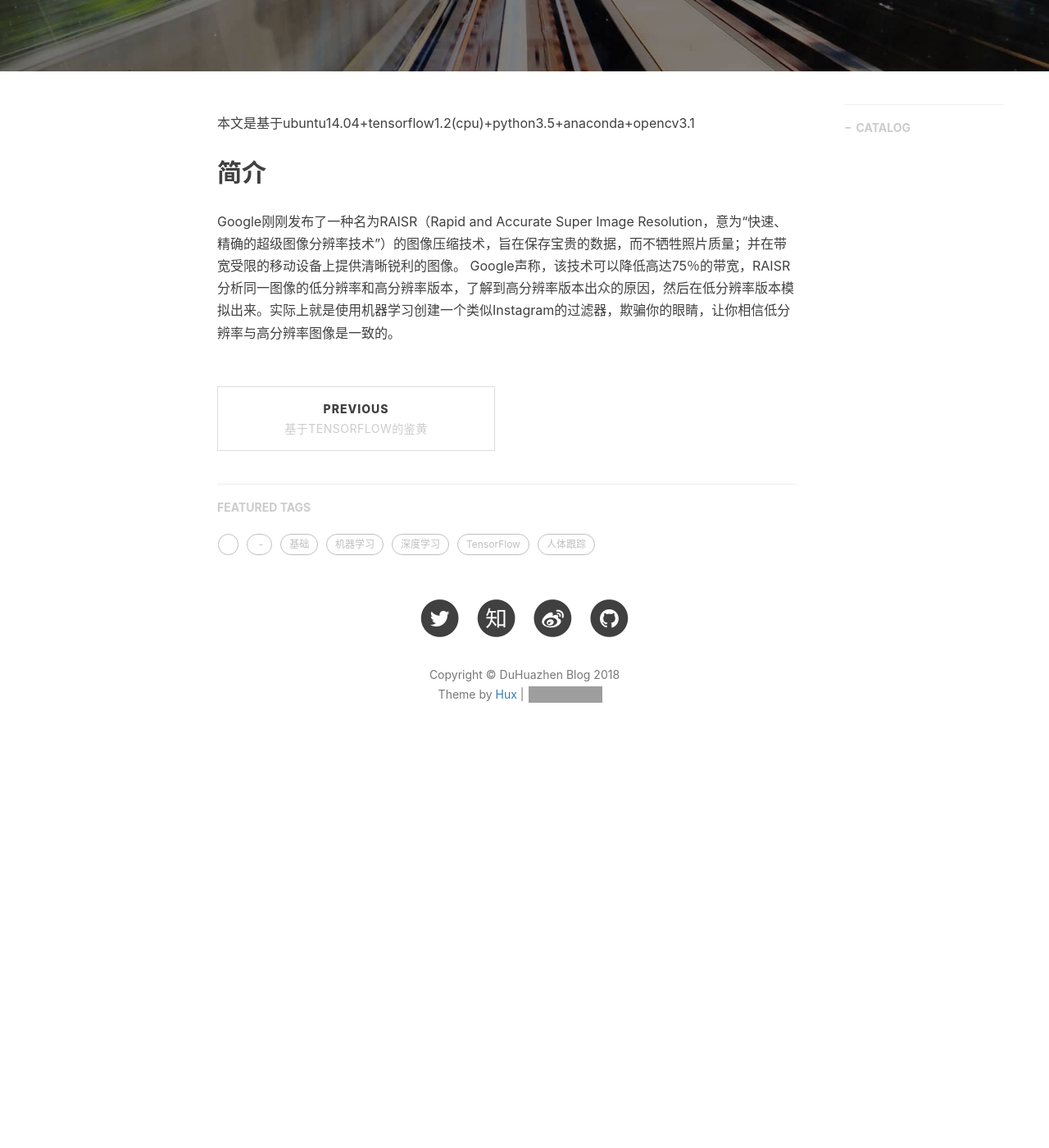
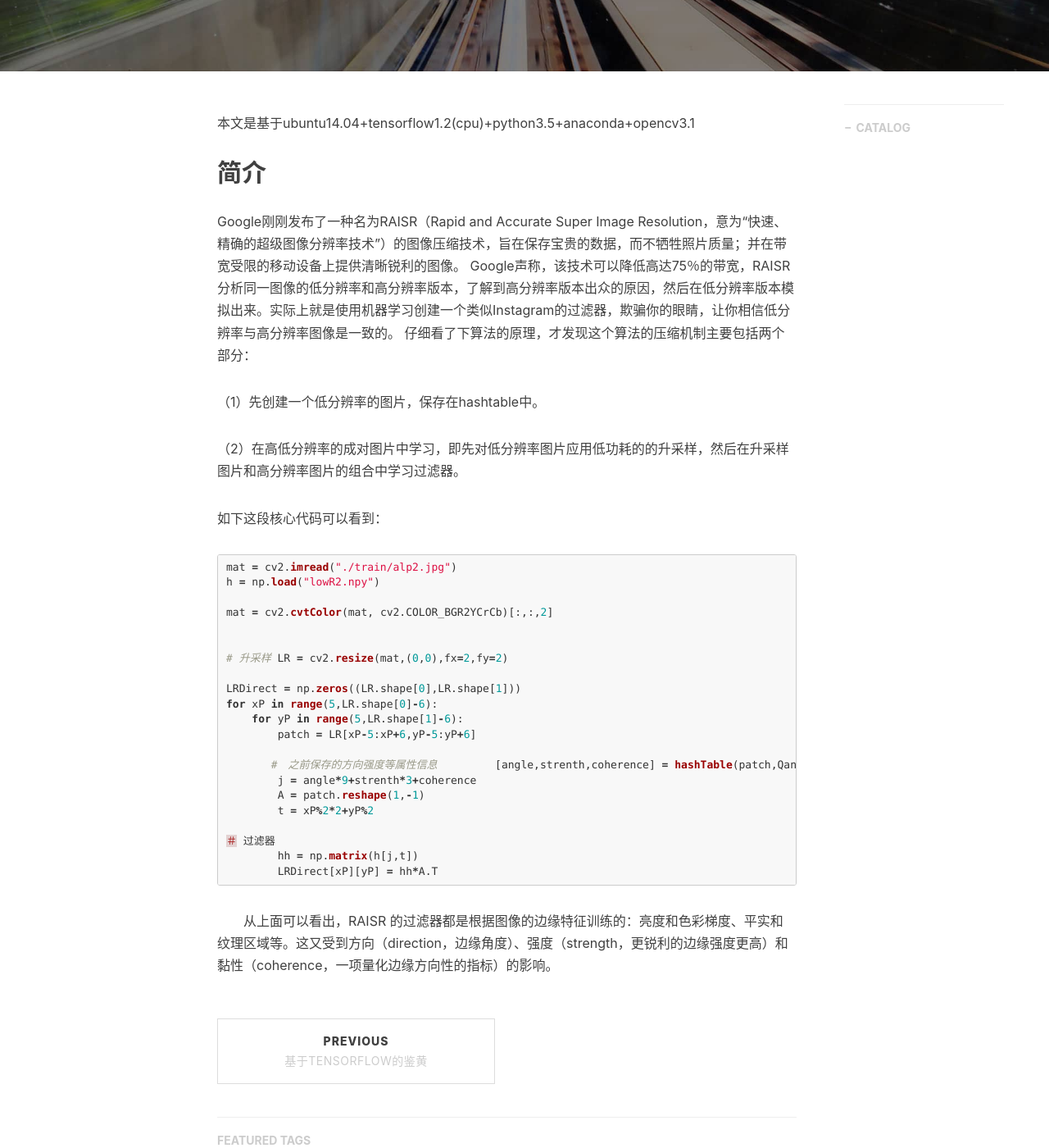
Before and after one commit to duhuazhen/duhuazhen.github.io, a Jekyll site: the page built from _posts/2018-5-5-RAISR.markdown, in a window 1280 px wide and 1400 px high, scrolled down 370 px. Shown: the whole window at 82% size. Built offline with Jekyll 4.4.1, drawn with Linux system fonts in a browser that asks for light colours; nearby versions of some CDN libraries; comment, search, counter and statistics services are not loaded; before the commit the page ends 1321 px from its top, so only the background shows below that; grey boxes are pictures that could not be loaded.

Commit message:
Update 2018-5-5-RAISR.markdown

````diff
--- a/_posts/2018-5-5-RAISR.markdown
+++ b/_posts/2018-5-5-RAISR.markdown
@@ -13,3 +13,36 @@ tags:
 ## 简介
 Google刚刚发布了一种名为RAISR（Rapid and Accurate Super Image Resolution，意为“快速、精确的超级图像分辨率技术”）的图像压缩技术，旨在保存宝贵的数据，而不牺牲照片质量；并在带宽受限的移动设备上提供清晰锐利的图像。
 Google声称，该技术可以降低高达75％的带宽，RAISR分析同一图像的低分辨率和高分辨率版本，了解到高分辨率版本出众的原因，然后在低分辨率版本模拟出来。实际上就是使用机器学习创建一个类似Instagram的过滤器，欺骗你的眼睛，让你相信低分辨率与高分辨率图像是一致的。
+仔细看了下算法的原理，才发现这个算法的压缩机制主要包括两个部分：
+
+（1）先创建一个低分辨率的图片，保存在hashtable中。
+
+（2）在高低分辨率的成对图片中学习，即先对低分辨率图片应用低功耗的的升采样，然后在升采样图片和高分辨率图片的组合中学习过滤器。
+
+如下这段核心代码可以看到：
+``` python
+mat = cv2.imread("./train/alp2.jpg")
+h = np.load("lowR2.npy")
+
+mat = cv2.cvtColor(mat, cv2.COLOR_BGR2YCrCb)[:,:,2]
+
+
+# 升采样
+LR = cv2.resize(mat,(0,0),fx=2,fy=2)
+
+LRDirect = np.zeros((LR.shape[0],LR.shape[1]))
+for xP in range(5,LR.shape[0]-6):
+    for yP in range(5,LR.shape[1]-6):
+        patch = LR[xP-5:xP+6,yP-5:yP+6]
+
+       #　之前保存的方向强度等属性信息
+        [angle,strenth,coherence] = hashTable(patch,Qangle,Qstrenth,Qcoherence)
+        j = angle*9+strenth*3+coherence
+        A = patch.reshape(1,-1)
+        t = xP%2*2+yP%2
+
+＃ 过滤器
+        hh = np.matrix(h[j,t])
+        LRDirect[xP][yP] = hh*A.T
+```
+　　从上面可以看出，RAISR 的过滤器都是根据图像的边缘特征训练的：亮度和色彩梯度、平实和纹理区域等。这又受到方向（direction，边缘角度）、强度（strength，更锐利的边缘强度更高）和黏性（coherence，一项量化边缘方向性的指标）的影响。
````
